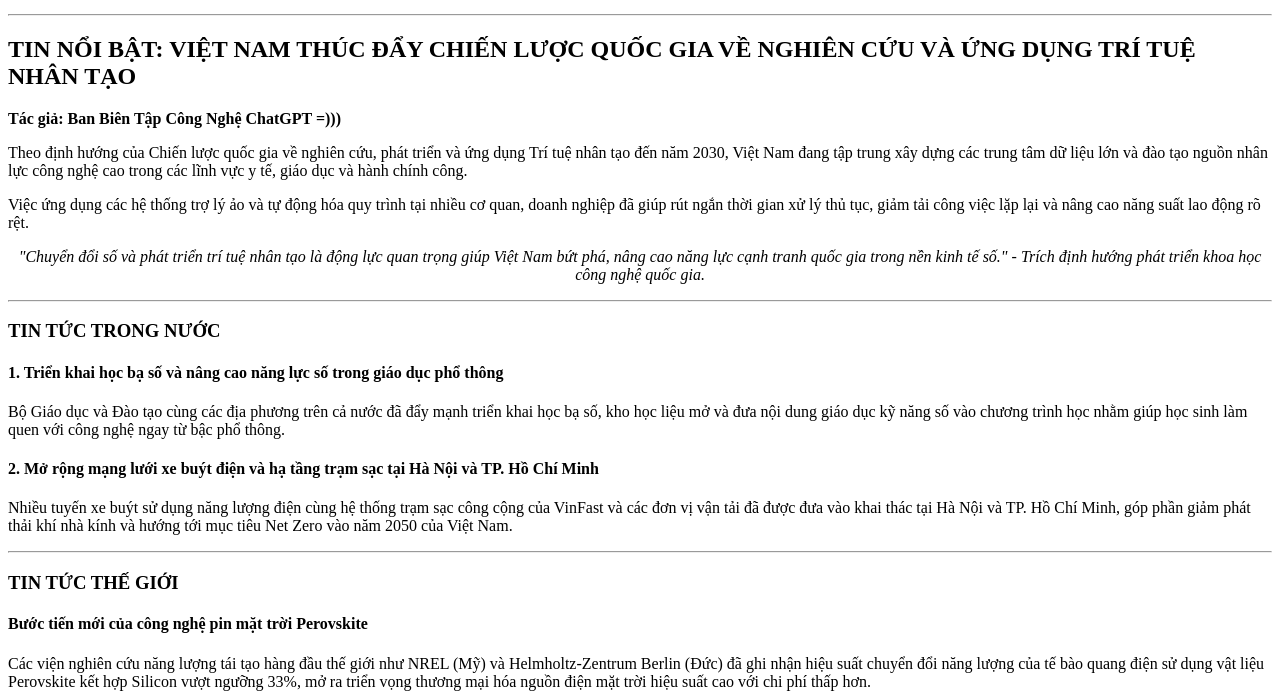
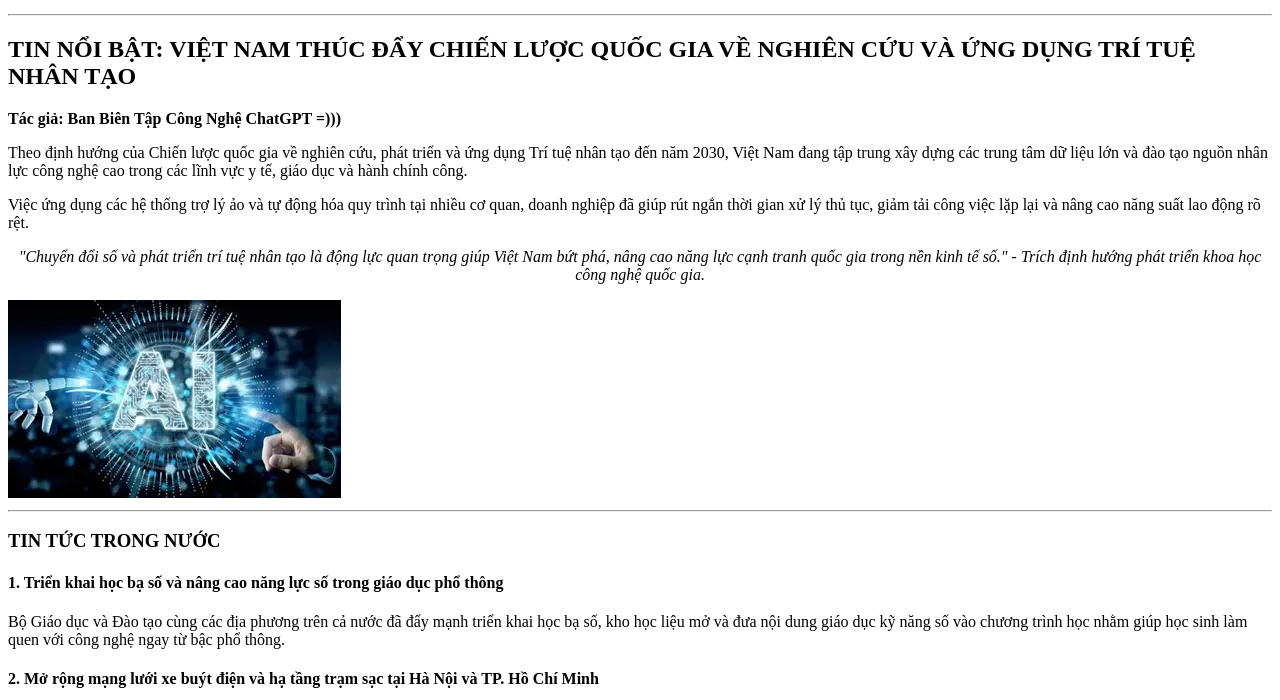
Before and after one commit to hieund5606/baomoi, a plain HTML site: page index.html in a window 1280 px wide. Shown: the part 100-800 px from the top of the page. Drawn offline with Linux system fonts and the light colour scheme.

Commit message:
Insert image for AI in daily life
Added an image to enhance content presentation.

```diff
--- a/index.html
+++ b/index.html
@@ -20,6 +20,7 @@
     <p align="center">
         <i>"Chuyển đổi số và phát triển trí tuệ nhân tạo là động lực quan trọng giúp Việt Nam bứt phá, nâng cao năng lực cạnh tranh quốc gia trong nền kinh tế số." - Trích định hướng phát triển khoa học công nghệ quốc gia.</i>
     </p>
+    <img src="AI.png" alt="AI trong đời sống">
     <hr>
 
     <h3>TIN TỨC TRONG NƯỚC</h3>
```
